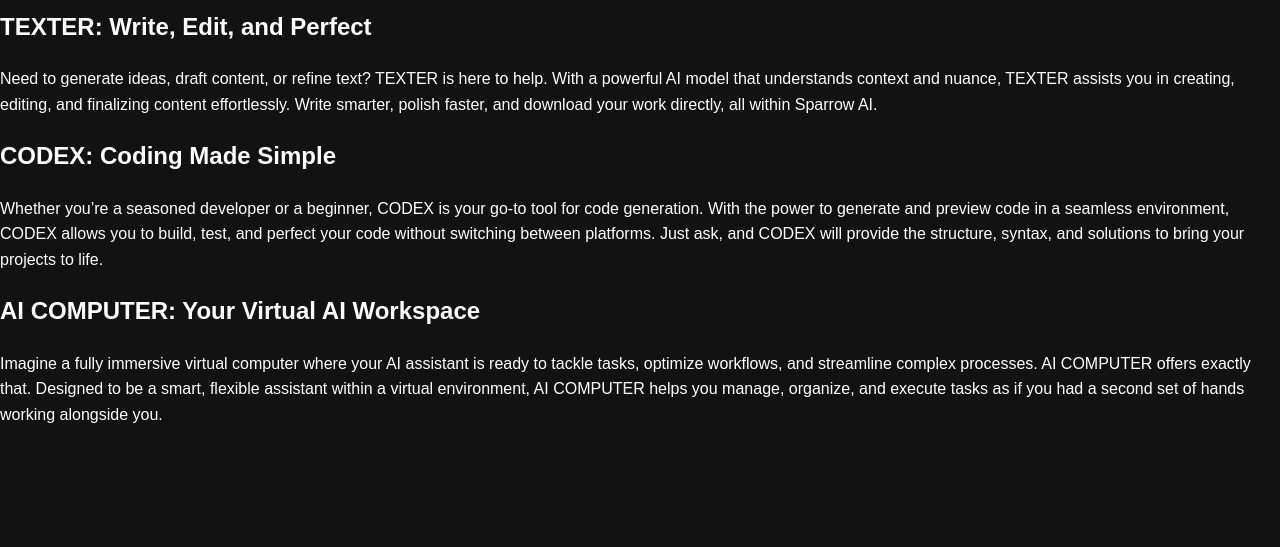
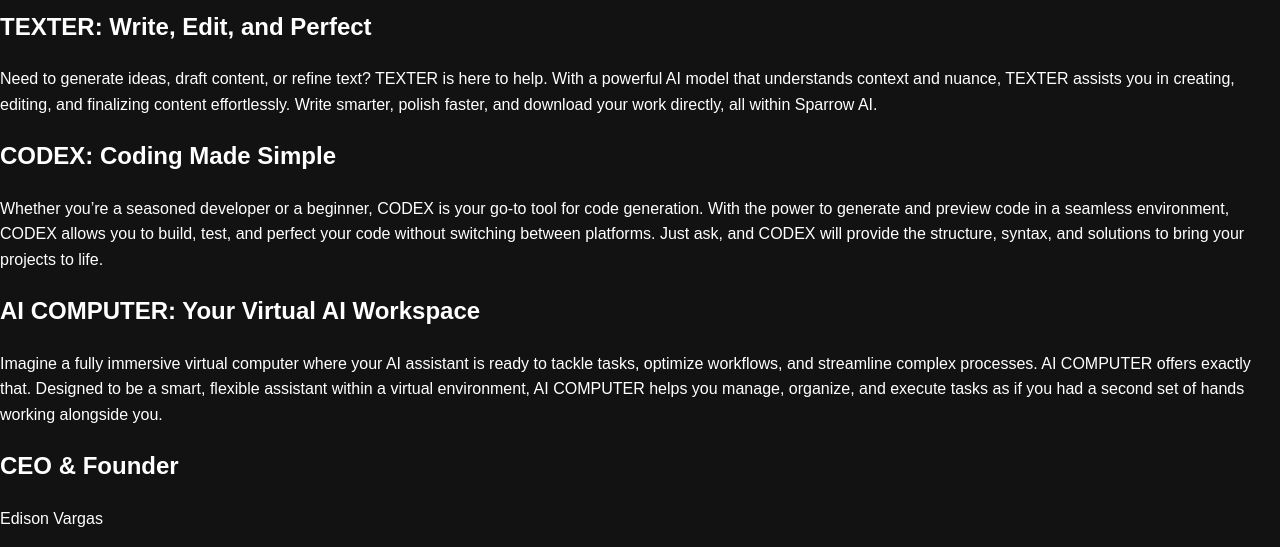
Before and after one commit to edycyber/AIFULL, a website: page aboutus.html in a window 1280 px wide. Shown: the part 447-994 px from the top of the page. Before the commit the page ends 890 px from the top, so only its background shows below. Drawn offline with Linux system fonts and the light colour scheme.

Commit message:
Update aboutus.html

```diff
--- a/aboutus.html
+++ b/aboutus.html
@@ -144,8 +144,10 @@
     </header>
       <H1>About Us</H1>
       <p>Welcome to Sparrow AI, where innovation meets simplicity. We are on a mission to redefine productivity by bringing you an AI-powered workspace equipped with intelligent tools that seamlessly integrate into your workflow. Whether you’re crafting content, writing code, or navigating complex tasks, Sparrow AI empowers you to achieve more with ease.</p>
+
       <H1>Our Vision</H1>
       <p>At Sparrow AI, we believe that technology should adapt to you, not the other way around. That's why we've designed an intuitive, all-in-one platform that enhances creativity, optimizes processes, and brings smart assistance to your fingertips. From AI-assisted text creation to virtual coding environments, Sparrow AI transforms ideas into results, fast.</p>
+
       <h1>Our Core Features</h1>
         <h2>TEXTER: Write, Edit, and Perfect</h2>
           <p>Need to generate ideas, draft content, or refine text? TEXTER is here to help. With a powerful AI model that understands context and nuance, TEXTER assists you in creating, editing, and finalizing content effortlessly. Write smarter, polish faster, and download your work directly, all within Sparrow AI.</p>
@@ -153,6 +155,10 @@
           <p>Whether you’re a seasoned developer or a beginner, CODEX is your go-to tool for code generation. With the power to generate and preview code in a seamless environment, CODEX allows you to build, test, and perfect your code without switching between platforms. Just ask, and CODEX will provide the structure, syntax, and solutions to bring your projects to life.</p>
         <h2>AI COMPUTER: Your Virtual AI Workspace</h2>
           <p>Imagine a fully immersive virtual computer where your AI assistant is ready to tackle tasks, optimize workflows, and streamline complex processes. AI COMPUTER offers exactly that. Designed to be a smart, flexible assistant within a virtual environment, AI COMPUTER helps you manage, organize, and execute tasks as if you had a second set of hands working alongside you.</p>
+
+
+        <h2>CEO & Founder</h2>
+            <p>Edison Vargas</p>
   <script>
         function signOut() {
             window.location.href = 'index.html';
```
